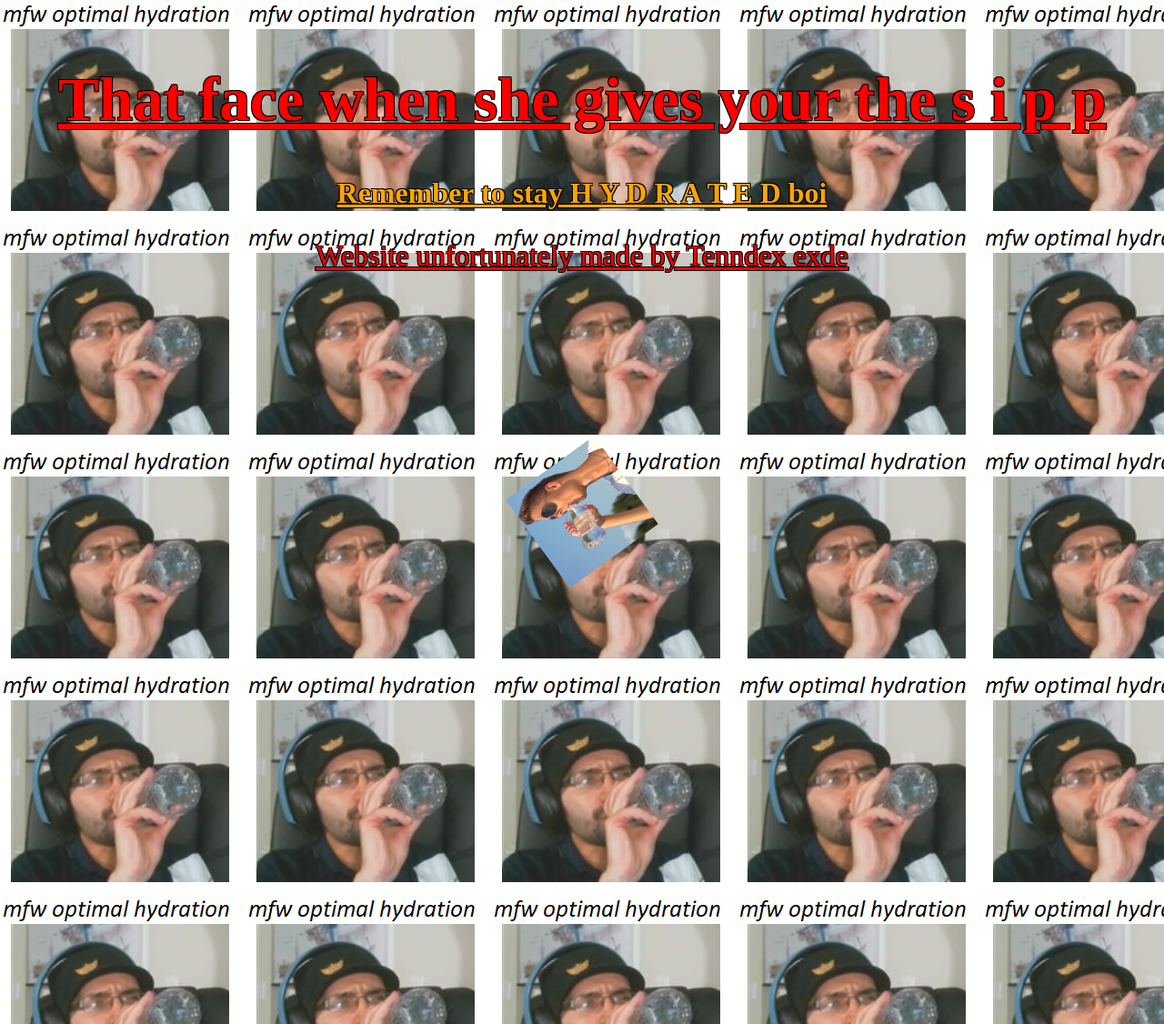
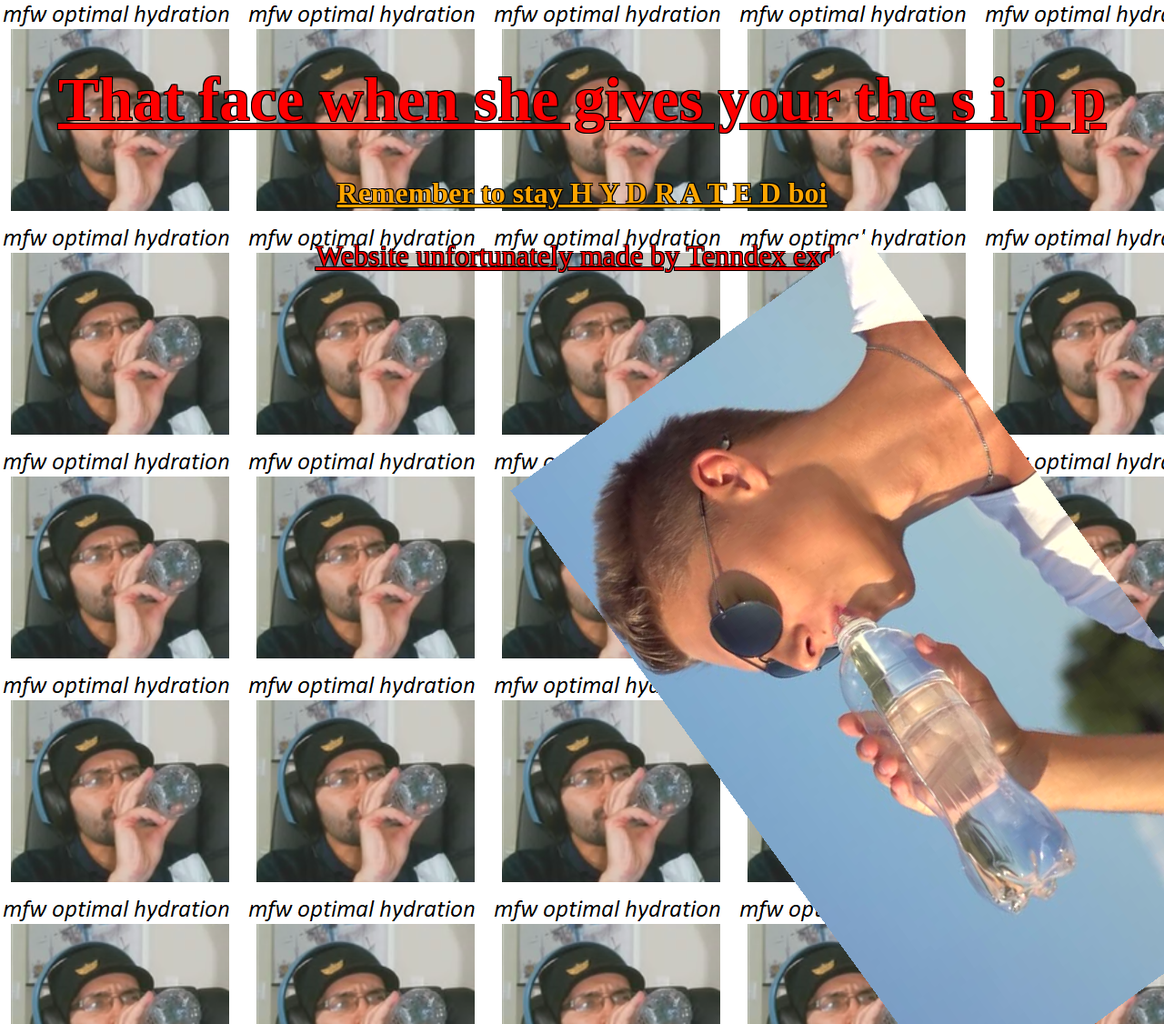
Before and after one commit to therealtenndex/therealtenndex.github.io, a PHP site: page / in a window 1280 px wide. Shown: the whole page at 91% size. Run offline with PHP 8.4, Linux system fonts and the light colour scheme.

Commit message:
Update style.css

```diff
--- a/style.css
+++ b/style.css
@@ -42,8 +42,6 @@ audio {
     position: absolute;
     top: 50%;
     left: 50%;
-    width: 120px;
-    height: 120px;
     margin:-60px 0 0 -60px;
     -webkit-animation:spin 4s linear infinite;
     -moz-animation:spin 4s linear infinite;
```
